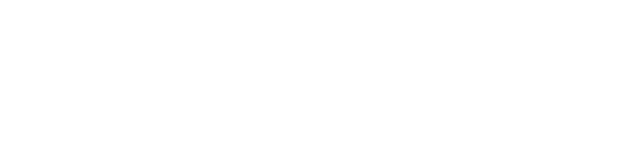
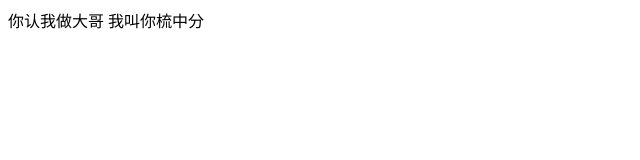
Before and after one commit to sjkkkk/web, a plain HTML site: page index.html in a window 1280 px wide. Shown: the whole page, without its empty margins (0-640 px from the left). Drawn offline with Linux system fonts and the light colour scheme.

Commit message:
Add files via upload

```diff
--- a/index.html
+++ b/index.html
@@ -5,6 +5,6 @@
 		<title></title>
 	</head>
 	<body>
-
+		你认我做大哥    我叫你梳中分
 	</body>
 </html>
```
